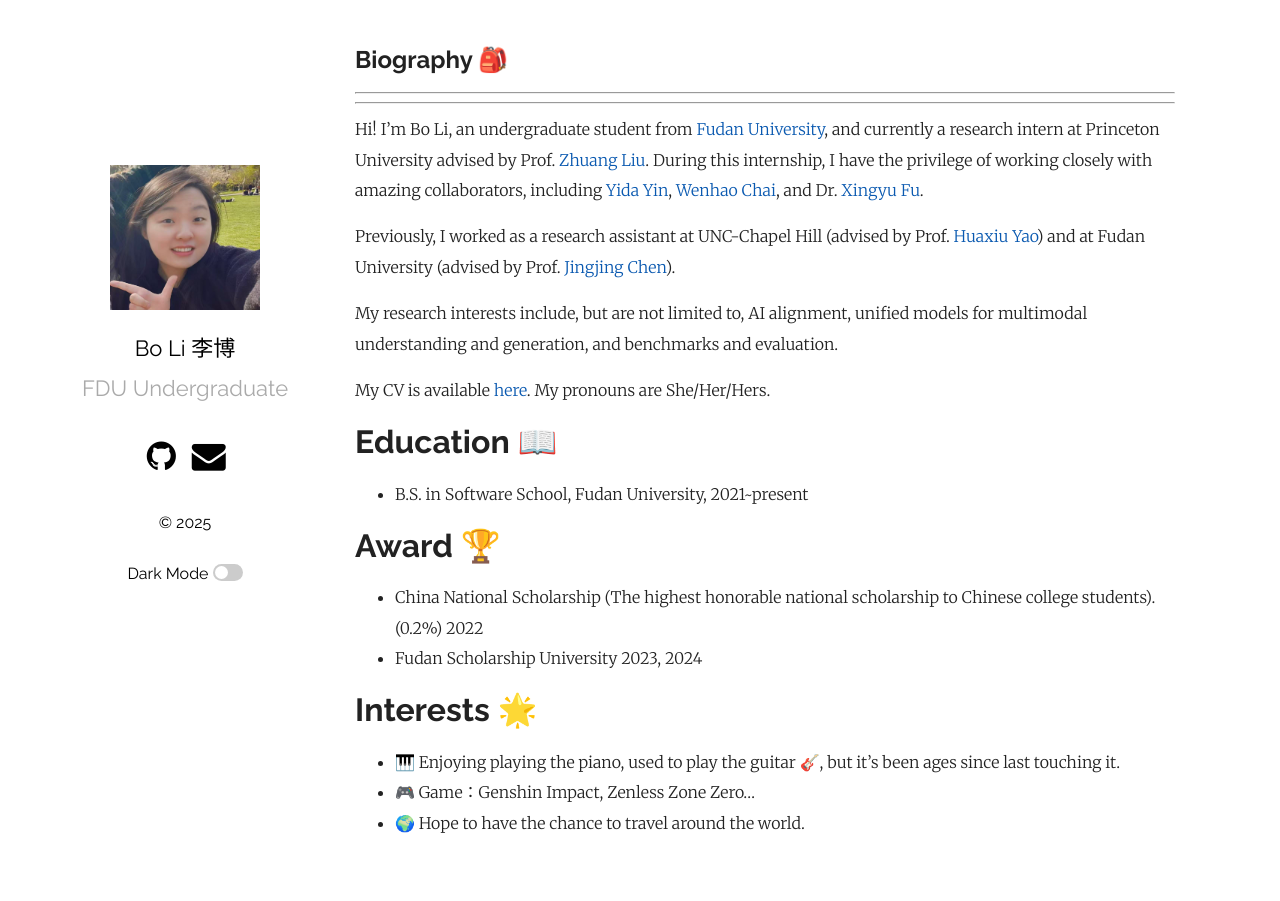
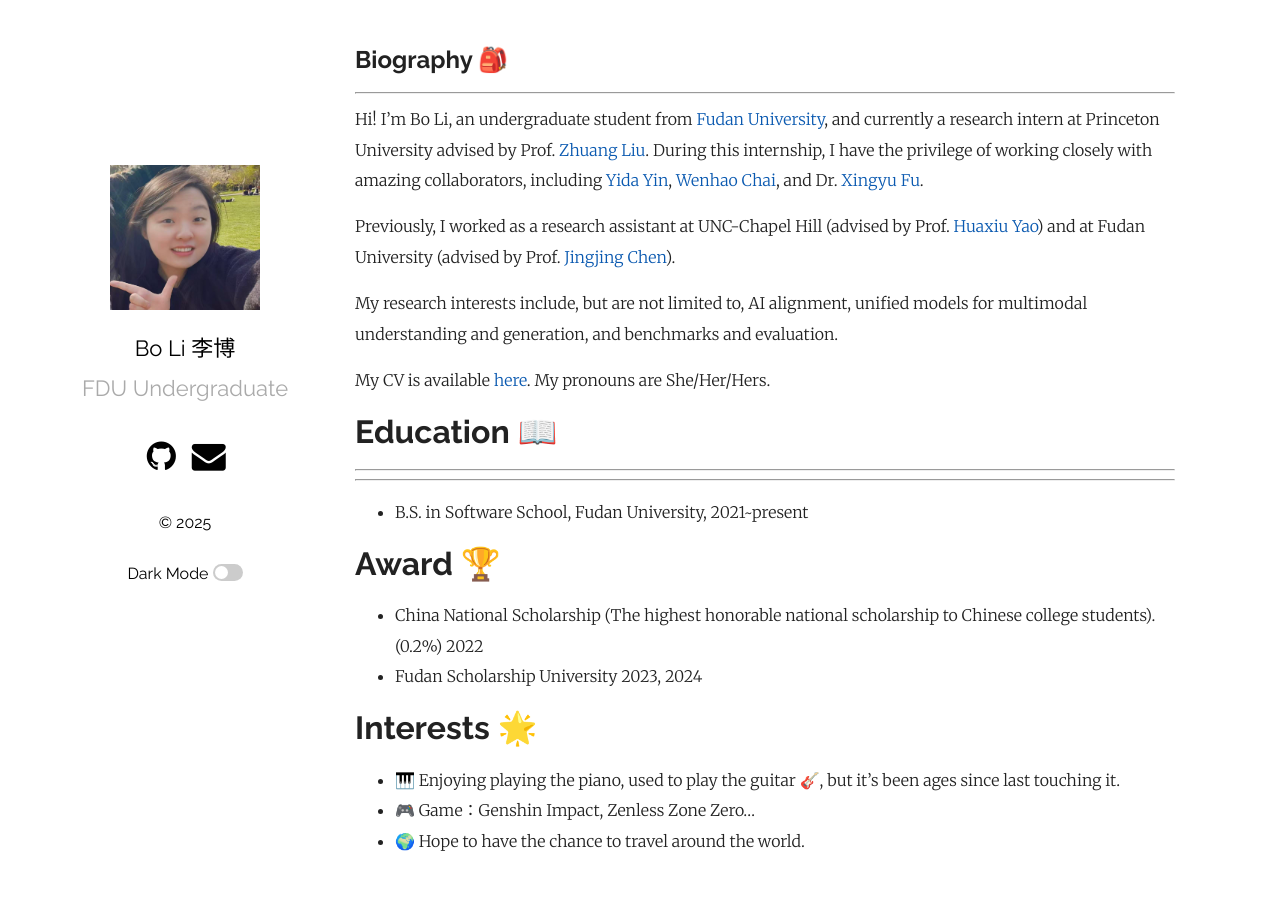
Before and after one commit to primerL/primerL.github.io, a Jekyll site: the page built from index.md, in a window 1280 px wide. Built offline with Jekyll 4.4.1, drawn with Linux system fonts in a browser that asks for light colours; a style sheet for code colours, icons or effects is not loaded.

```diff
--- a/index.md
+++ b/index.md
@@ -7,8 +7,6 @@ Biography 🎒
 ---
 
 * * *
-
-___
 
 Hi! I'm Bo Li, an undergraduate student from [Fudan University](https://www.fudan.edu.cn/), and currently a research intern at Princeton University advised by Prof. [Zhuang Liu](https://liuzhuang13.github.io/). During this internship, I have the privilege of working closely with amazing collaborators, including [Yida Yin](https://davidyyd.github.io/), [Wenhao Chai](https://wenhaochai.com/), and Dr. [Xingyu Fu](https://zeyofu.github.io/).
 
@@ -20,6 +18,9 @@ My CV is available [here](CV_BoLi.pdf). My pronouns are She/Her/Hers.
 
 Education 📖
 ======
+---
+
+* * *
 * B.S. in Software School, Fudan University, 2021~present
 
 Award 🏆
```
